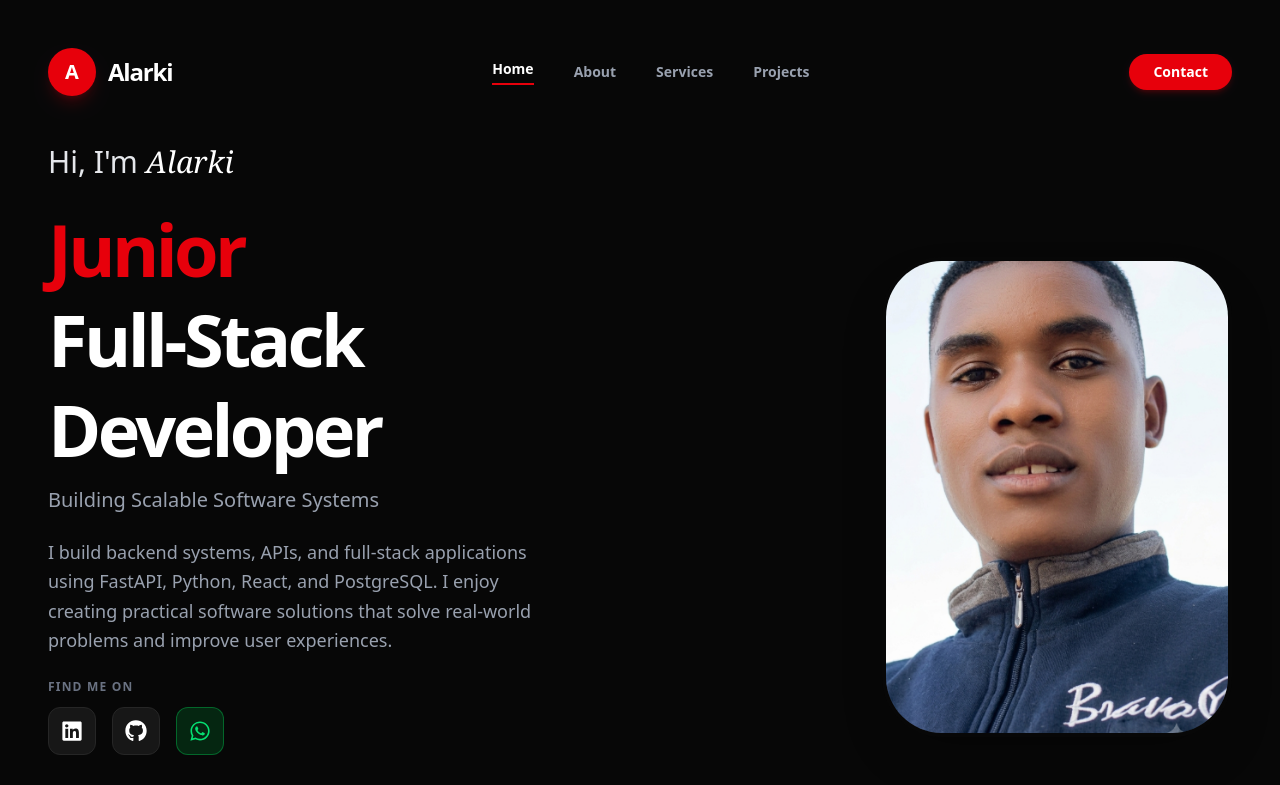
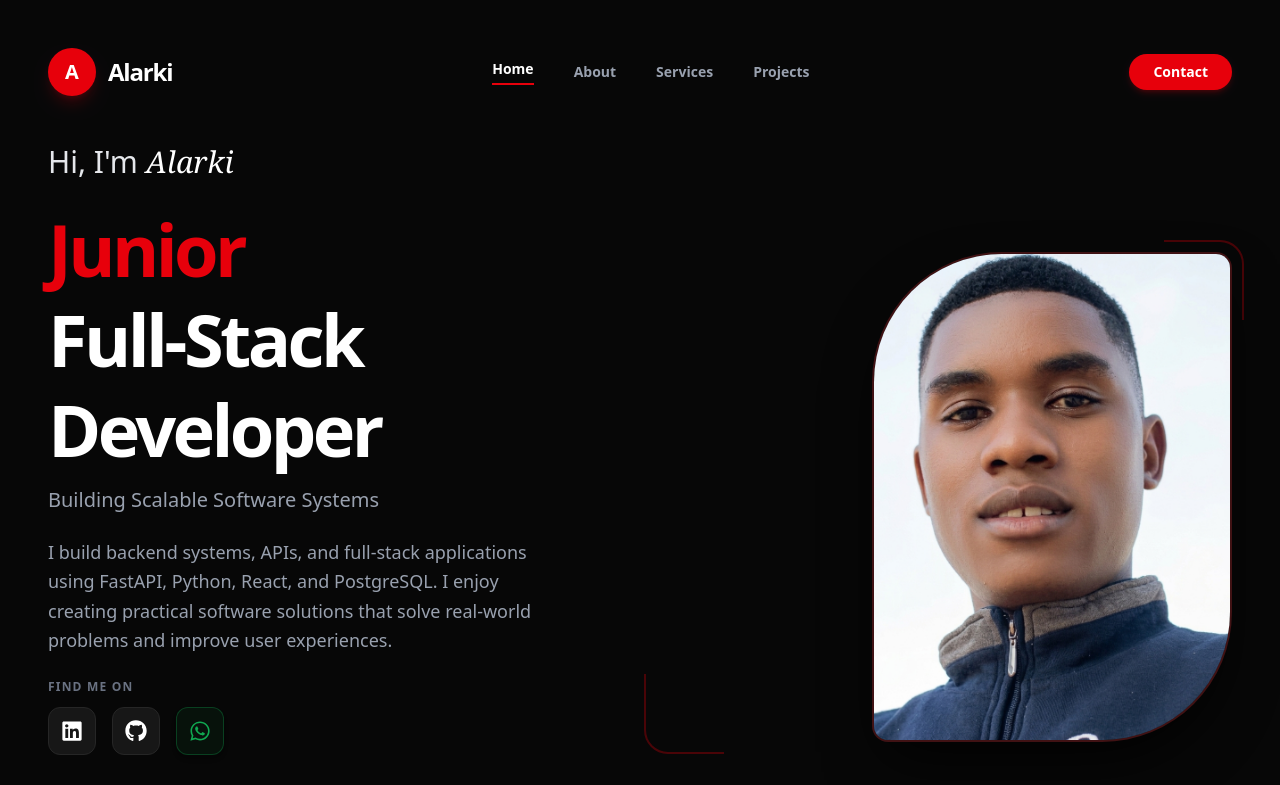
Before and after one commit to Alarki/alarki-portfolio, a Next.js app: page / in a window 1280 px wide. Shown: the top 785 px of the page. Built offline with nearby package versions, Linux system fonts and the light colour scheme.

Commit message:
update whatsapp + portfolio polish

```diff
--- a/app/page.tsx
+++ b/app/page.tsx
@@ -67,7 +67,6 @@ export default function Home() {
               <span className="text-red-600 block">Junior</span>
               <span className="text-white block">Full-Stack Developer</span>
             </h1>
-
             <p className="text-lg md:text-xl text-gray-400 font-medium mt-3">
               Building Scalable Software Systems
             </p>
@@ -83,19 +82,18 @@ export default function Home() {
 
           {/* SOCIALS */}
           <div className="flex flex-col gap-3">
-
             <span className="text-xs font-bold text-gray-500 uppercase tracking-widest">
               Find Me On
             </span>
 
-            <div className="flex justify-center lg:justify-start gap-4">
+            <div className="flex justify-center lg:justify-start gap-4 items-center">
 
               {/* LinkedIn */}
               <a
                 href="https://www.linkedin.com/in/alarki-ndemugwedha-819242376/"
                 target="_blank"
                 rel="noopener noreferrer"
-                className="p-3 bg-neutral-900 rounded-xl border border-neutral-800 hover:text-red-600 transition-all"
+                className="p-3 bg-neutral-900 rounded-xl border border-neutral-800 text-white hover:text-red-600 transition-all"
               >
                 <FaLinkedin size={22} />
               </a>
@@ -105,17 +103,17 @@ export default function Home() {
                 href="https://github.com/Alarki"
                 target="_blank"
                 rel="noopener noreferrer"
-                className="p-3 bg-neutral-900 rounded-xl border border-neutral-800 hover:text-red-600 transition-all"
+                className="p-3 bg-neutral-900 rounded-xl border border-neutral-800 text-white hover:text-red-600 transition-all"
               >
                 <FaGithub size={22} />
               </a>
 
-              {/* WhatsApp (FIXED ICON) */}
+              {/* WhatsApp Brand Match Layout */}
               <a
                 href="https://wa.me/264812324970"
                 target="_blank"
                 rel="noopener noreferrer"
-                className="p-3 bg-green-600/20 rounded-xl border border-green-500/40 hover:bg-green-600/30 transition-all text-green-400"
+                className="p-3 bg-[#0d2e1a]/30 text-[#10a851] rounded-xl border border-[#10a851]/30 hover:bg-[#10a851] hover:text-white transition-all shadow-md"
               >
                 <FaWhatsapp size={22} />
               </a>
@@ -125,14 +123,12 @@ export default function Home() {
 
           {/* BUTTONS */}
           <div className="flex flex-wrap justify-center lg:justify-start gap-4 pt-2">
-
             <Link
               href="/contact"
               className="bg-red-600 px-10 py-4 rounded-2xl font-bold text-lg hover:bg-red-700 transition-all shadow-xl shadow-red-600/10"
             >
               Hire Me
             </Link>
-
             <a
               href="/resume.pdf"
               download
@@ -140,19 +136,29 @@ export default function Home() {
             >
               Resume
             </a>
+          </div>
 
-          </div>
         </div>
 
         {/* RIGHT SIDE IMAGE */}
         <div className="relative flex justify-center lg:justify-end">
-          <div className="w-[280px] h-[380px] md:w-[350px] md:h-[480px] rounded-[60px] overflow-hidden border-4 border-[#070707] shadow-2xl relative z-10 bg-neutral-900">
+
+          {/* Image frame */}
+          <div className="w-[280px] h-[380px] md:w-[360px] md:h-[490px] rounded-tl-[130px] rounded-br-[130px] rounded-tr-2xl rounded-bl-2xl overflow-hidden border-2 border-red-600/20 shadow-[0_25px_60px_-15px_rgba(0,0,0,0.9)] relative z-10 bg-neutral-900">
+
             <img
               src="/me.jpg"
-              alt="Alarki Profile"
-              className="w-full h-full object-cover object-center hover:scale-105 transition-all duration-700"
+              alt="Alarki - Full-Stack Engineering Asset"
+              className="w-full h-full object-cover hover:scale-105 transition-transform duration-700"
+              style={{ objectPosition: "50% 12%" }}
             />
+
           </div>
+
+          {/* Decorative accents */}
+          <div className="absolute -top-3 -right-3 w-20 h-20 border-t-2 border-r-2 border-red-600/30 rounded-tr-3xl pointer-events-none -z-10" />
+          <div className="absolute -bottom-3 -left-3 w-20 h-20 border-b-2 border-l-2 border-red-600/30 rounded-bl-3xl pointer-events-none -z-10" />
+
         </div>
 
       </section>
@@ -160,7 +166,6 @@ export default function Home() {
       {/* FOOTER */}
       <footer className="relative z-10 flex flex-col sm:flex-row justify-between items-center border-t border-neutral-900 pt-4 mt-6 text-xs text-gray-500 w-full max-w-7xl mx-auto gap-4">
         <p>© {new Date().getFullYear()} Alarki Ndemugwedha</p>
-
         <div className="flex items-center gap-2 bg-neutral-900/50 px-4 py-2 rounded-full border border-neutral-800">
           <span className="w-2 h-2 rounded-full bg-green-500 animate-pulse"></span>
           <span>Available for Opportunities</span>
```
